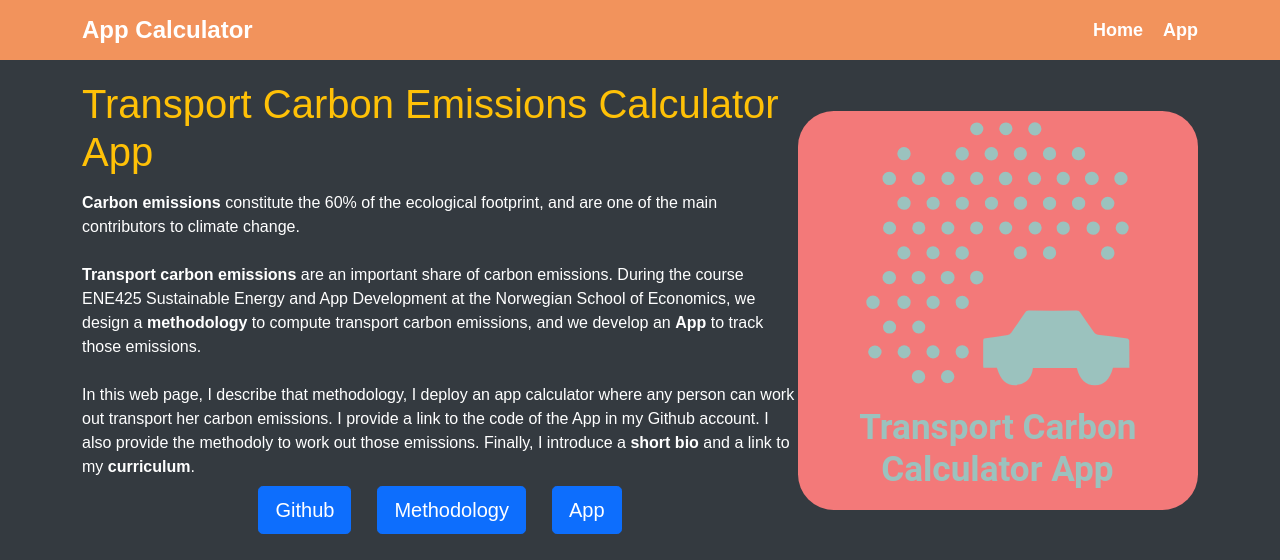
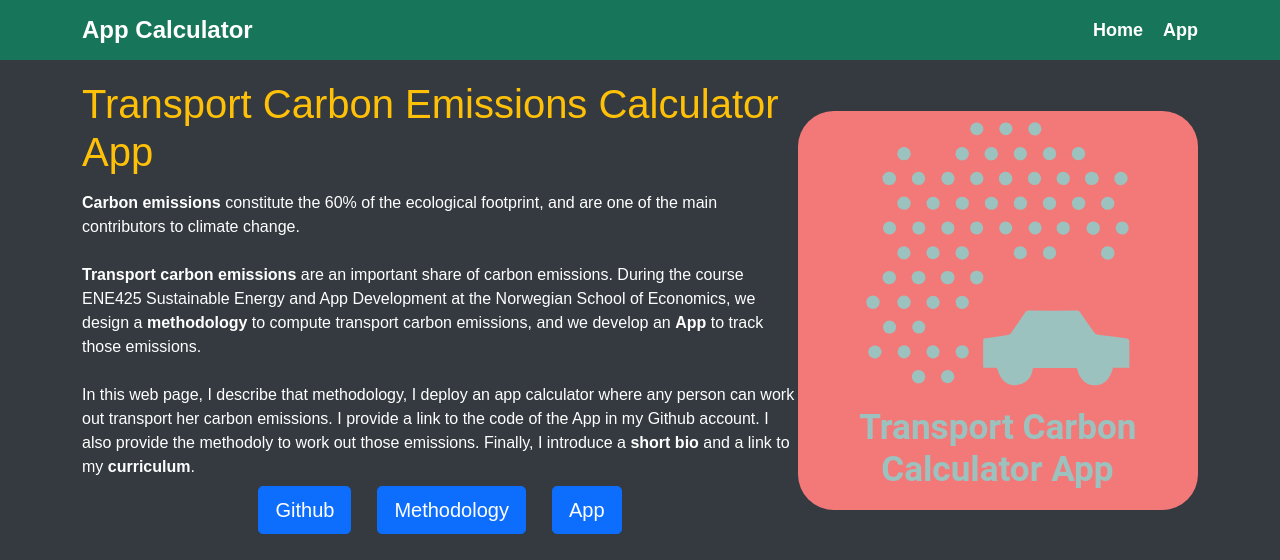
Before and after one commit to VeronikaPriakhina/ENE425-2022-app-Veronika, a Flask app: page / in a window 1280 px wide. Shown: the top 560 px of the page. Run offline with Flask 2, Linux system fonts and the light colour scheme; some libraries are stand-ins or nearby versions.

Commit message:
Update style_carbon.css

```diff
--- a/static/style_carbon.css
+++ b/static/style_carbon.css
@@ -21,7 +21,7 @@
 
             /***   Navbar   ***/
             .navbar_carbon {
-              background: #f2935c;
+              background: #17755A;
               color: #fff;
               height: 60px;
             }
@@ -45,7 +45,7 @@
             }
 
             .navbar_carbon .logo a:hover {
-              color: lightblue;
+              color: lightgreen;
             }
 
             .navbar_carbon a {
```
